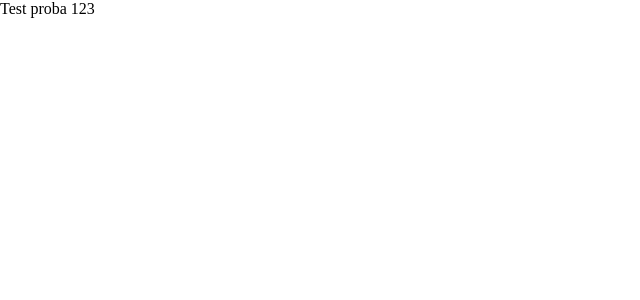
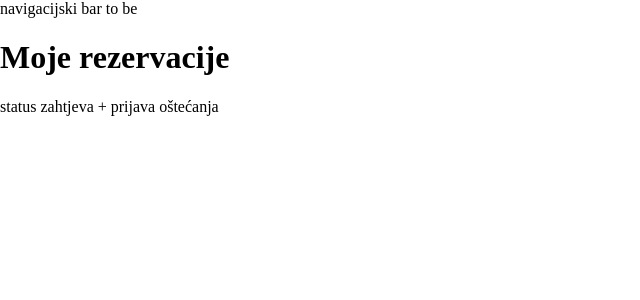
Before and after one commit to jugin024/evidencija_opreme_na_fakultetu, a Vue app: page /rezervacije in a window 1280 px wide. Shown: the top 300 px of the page, without its empty margins (0-640 px from the left). Built offline with nearby package versions, Linux system fonts and the light colour scheme.

Commit message:
postavljene rute i basic view komponente

```diff
--- a/package.json
+++ b/package.json
@@ -8,7 +8,8 @@
     "lint": "eslint . --ext .vue,.js,.jsx,.cjs,.mjs --fix --ignore-path .gitignore"
   },
   "dependencies": {
-    "vue": "^2.7.7"
+    "vue": "^2.7.7",
+    "vue-router": "^3.6.5"
   },
   "devDependencies": {
     "@rushstack/eslint-patch": "^1.1.0",
--- /dev/null
+++ b/src/AdminMasterPanel.vue
@@ -0,0 +1,12 @@
+<template>
+  <div>
+    <h1>Admin panel</h1>
+    <p>unos opreme + odobravanje rezervacija</p>
+  </div>
+</template>
+
+<script>
+export default {
+  name: 'AdminMasterPanel'
+}
+</script>
--- a/src/App.vue
+++ b/src/App.vue
@@ -1,13 +1,16 @@
-<script setup>
-
+<script>
+export default {
+  name: 'App'
+}
 </script>
 
 
 
 
 <template>
-  <div>
-    Test proba 123
+  <div id="app">
+    navigacijski bar to be
+    <router-view></router-view>
   </div>
 </template>
 
--- /dev/null
+++ b/src/Home.vue
@@ -0,0 +1,12 @@
+<template>
+  <div>
+    <h1>Početna stranica</h1>
+    <p>placeholder za prijavu i registraciju</p>
+  </div>
+</template>
+
+<script>
+export default {
+  name: 'Home'
+}
+</script>
--- /dev/null
+++ b/src/KorisnikRezervacije.vue
@@ -0,0 +1,12 @@
+<template>
+  <div>
+    <h1>Moje rezervacije</h1>
+    <p>status zahtjeva + prijava oštećanja</p>
+  </div>
+</template>
+
+<script>
+export default {
+  name: 'KorisnikiRezervacije'
+}
+</script>
--- /dev/null
+++ b/src/Oprema.vue
@@ -0,0 +1,12 @@
+<template>
+  <div>
+    <h1>Sva oprema</h1>
+    <p>lista dostupne opreme + filtriranje.</p>
+  </div>
+</template>
+
+<script>
+export default {
+  name: 'Oprema'
+}
+</script>
--- a/src/main.js
+++ b/src/main.js
@@ -1,8 +1,12 @@
 import Vue from 'vue'
 import App from './App.vue'
+import router from './router'
 
 import './assets/main.css'
 
+Vue.config.productionTip = false
+
 new Vue({
+  router,
   render: (h) => h(App)
 }).$mount('#app')
--- /dev/null
+++ b/src/router/index.js
@@ -0,0 +1,25 @@
+import Vue from 'vue'
+import VueRouter from 'vue-router'
+
+
+import Home from '../Home.vue'
+import Oprema from '../Oprema.vue'
+import KorisnikRezervacije from '../KorisnikRezervacije.vue'
+import AdminMasterPanel from '../AdminMasterPanel.vue'
+
+
+Vue.use(VueRouter)
+
+const routes =[
+  { path: '/', name: 'Home', component: Home },
+  { path: '/oprema', name: 'Oprema', component: Oprema },
+  { path: '/rezervacije', name: 'KorisnikRezervacije', component: KorisnikRezervacije },
+  { path: '/admin', name: 'AdminMasterPanel', component: AdminMasterPanel }
+]
+
+const router = new VueRouter({
+  mode: 'history',
+  routes: routes
+})
+
+export default router
```
Also changed, not shown: image.png (deleted), 1 other file (tests, documents, lock files or other folders).
